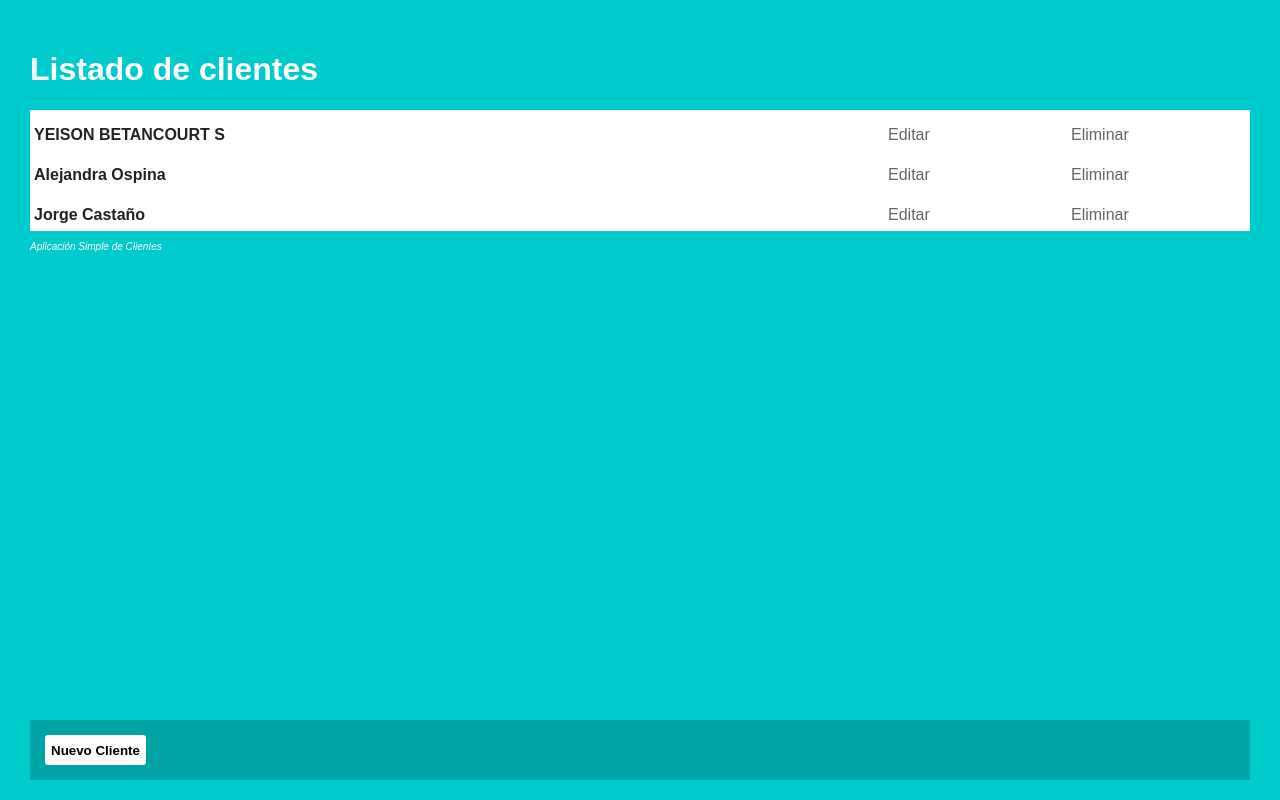
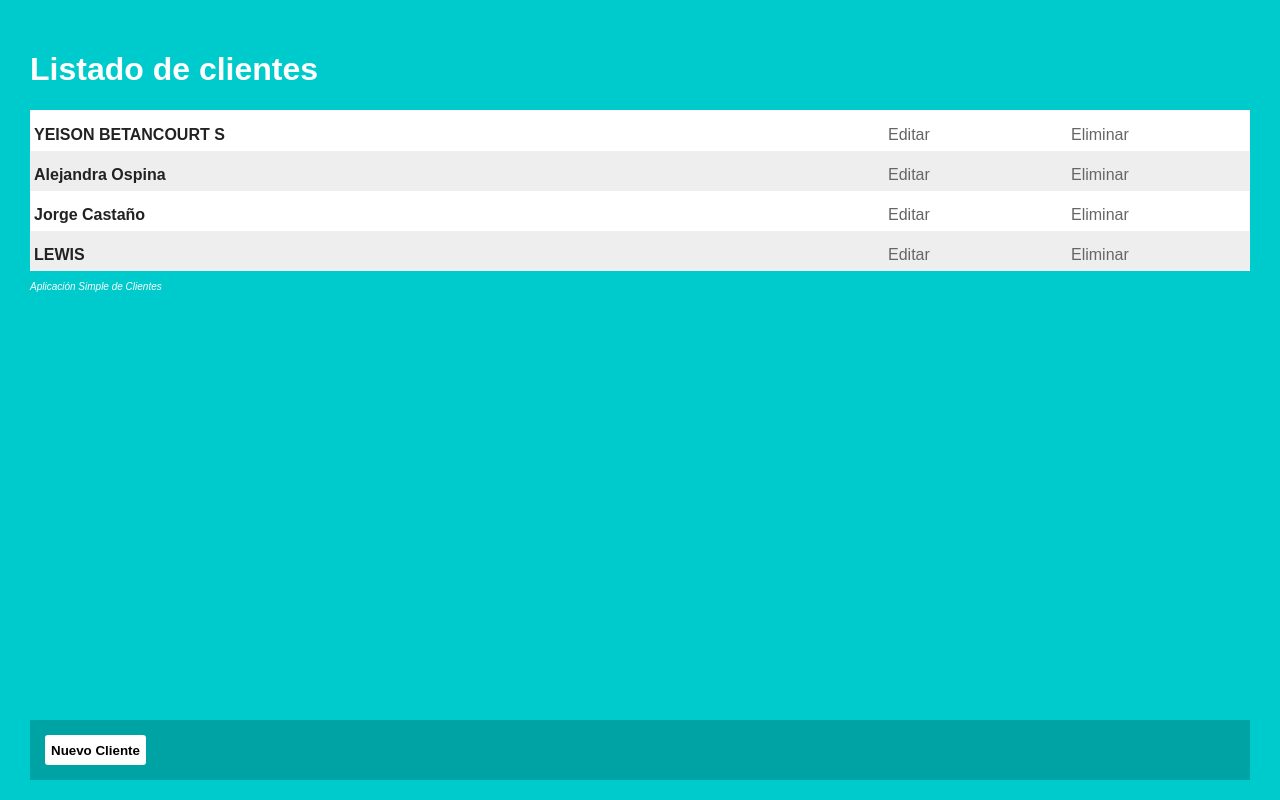
Before and after one commit to betancourtYeison/customers-app, a React (Create React App) app: page /customers in a window 1280 px wide. Built offline with nearby package versions, Linux system fonts and the light colour scheme; data requests are answered from the project's data file.

Commit message:
Adjust style to table list customers

```diff
--- a/db.json
+++ b/db.json
@@ -17,6 +17,12 @@
       "dni": "1115123434",
       "name": "Jorge Castaño",
       "age": 26
+    },
+    {
+      "name": "LEWIS",
+      "dni": "1234",
+      "age": 28,
+      "id": "gd4tjQk"
     }
   ]
 }
--- a/src/App.css
+++ b/src/App.css
@@ -4,7 +4,7 @@
 
 .App-logo {
   animation: App-logo-spin infinite 20s linear;
-  height: 20vmin;
+  height: 40vmin;
   pointer-events: none;
 }
 
--- a/src/components/AppFrame.js
+++ b/src/components/AppFrame.js
@@ -4,12 +4,10 @@ import AppHeader from './AppHeader';
 
 const AppFrame = ({ header, body, footer }) => {
     return (
-        <div>
-            <div className="app-frame">
-                <AppHeader title={header} />
-                <div>{body}</div>
-                <div><p>Aplicación Simple de Clientes</p></div>
-            </div>
+        <div className="app-frame">
+            <AppHeader title={header} />
+            <div>{body}</div>
+            <div><p>Aplicación Simple de Clientes</p></div>
         </div>
     );
 };
--- a/src/components/AppHeader.js
+++ b/src/components/AppHeader.js
@@ -3,10 +3,8 @@ import PropTypes from 'prop-types';
 
 const AppHeader = props => {
     return (
-        <div>
-            <div className="app-header">
-                <h1>{props.title}</h1>
-            </div>
+        <div className="app-header">
+            <h1>{props.title}</h1>
         </div>
     );
 };
--- a/src/components/CustomerListItem.js
+++ b/src/components/CustomerListItem.js
@@ -4,7 +4,6 @@ import { Link } from 'react-router-dom';
 
 const CustomerListItem = ({ name, editAction, delAction, urlPath, dni }) => {
     return (
-        <div>
         <div className="customer-list-item">
             <div className="field">
                 <Link to={`${urlPath}${dni}`}>{name}</Link>
@@ -14,7 +13,6 @@ const CustomerListItem = ({ name, editAction, delAction, urlPath, dni }) => {
             </div>
             <div className="field">
                 <Link to={`${urlPath}${dni}/del`}>{delAction}</Link>
-                </div>
             </div>
         </div>
     );
--- a/src/components/CustomersActions.js
+++ b/src/components/CustomersActions.js
@@ -3,10 +3,8 @@ import PropTypes from 'prop-types';
 
 const CustomersActions = ({ children }) => {
     return (
-        <div>
-            <div className="customers-actions">
-                <div>{children}</div>
-            </div>
+        <div className="customers-actions">
+            <div>{children}</div>
         </div>
     );
 };
--- a/src/components/CustomersList.js
+++ b/src/components/CustomersList.js
@@ -4,7 +4,6 @@ import CustomerListItem from './CustomerListItem';
 
 const CustomersList = ({ customers, urlPath }) => {
     return (
-        <div>
         <div className="customers-list">
             {
                 customers.map(c =>
@@ -18,7 +17,6 @@ const CustomersList = ({ customers, urlPath }) => {
                         />)
             }
         </div>
-        </div>
     );
 };
 
```
Lines whose indentation alone changed are shown as unchanged.
